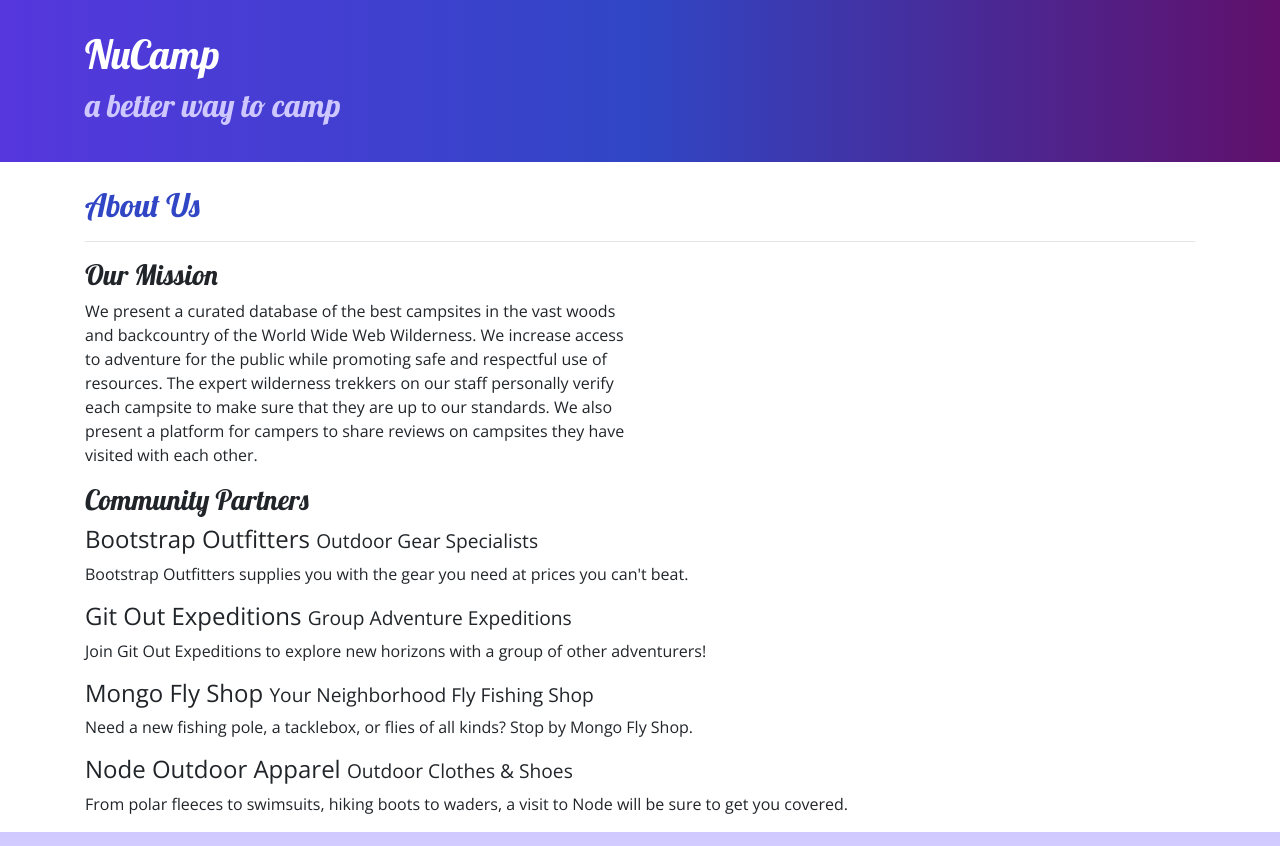
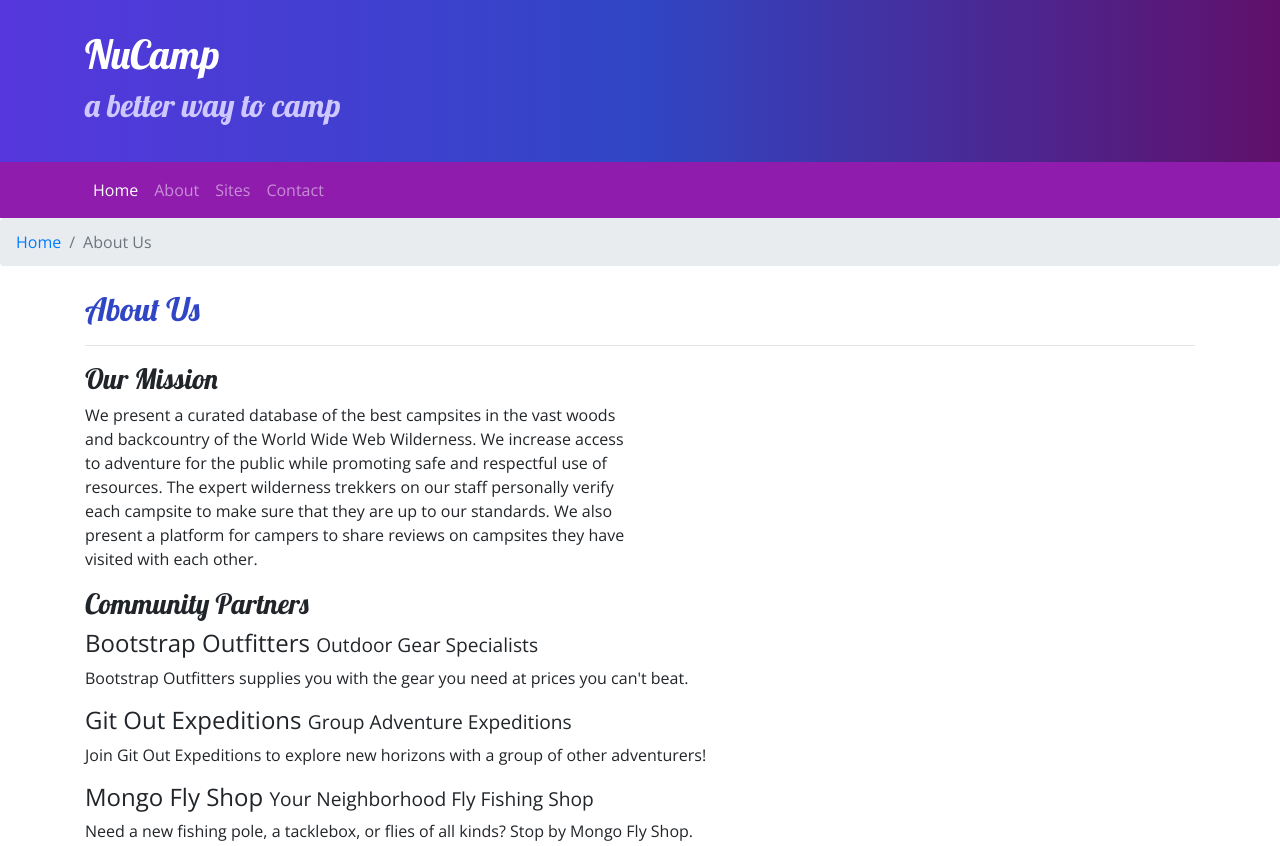
Before and after one commit to willcofer555/Nucamp_site, a website: page aboutus.html in a window 1280 px wide. Shown: the top 846 px of the page. Drawn offline with nearby package versions, Linux system fonts and the light colour scheme.

Commit message:
update navigation

```diff
--- a/aboutus.html
+++ b/aboutus.html
@@ -24,6 +24,28 @@
             </div>
         </div>
     </header>
+    <nav class="navbar navbar-expand-sm navbar-dark sticky-top">
+            <div class="container">
+                <button class="navbar-toggler ml-auto" type="button" data-toggle="collapse" data-target="nucampNavbar">
+                    <span class="navbar-toggler-icon"> </span>
+                </button>
+                <div class="collapse navbar-collapse " id="nucampNavbar">
+            <ul class="navbar-nav">
+                    <li class="nav-item active"> <a class="nav-link" href="#"> <i class="fa fa-home fa-lg"></i> Home</a></li>
+                    <li class="nav-item"> <a class="nav-link" href="aboutus.html"> <i class="fa fa-info fa-lg"></i> About</a></li>
+                    <li class="nav-item"> <a class="nav-link" href="#"> <i class="fa fa-list fa-lg"></i> Sites</a></li>
+                    <li class="nav-item"> <a class="nav-link"  href="#"> <i class="fa fa-address-card fa-lg" ></i> Contact</a></li>
+                </ul>
+            </div>
+            </div>
+            </nav>
+            <ol class="breadcrumb">
+                <li class="breadcrumb-item"> <a href="index.html">Home</a> </li>
+                <li class="breadcrumb-item active">About Us</li>
+
+
+
+            </ol>
 
     <div class="container">
         <div class="row mt-4">
--- a/package.json
+++ b/package.json
@@ -14,8 +14,9 @@
     "lite-server": "^2.3.0"
   },
   "dependencies": {
-    "bootstrap": "^4.0.0",
-    "jquery": "^3.3.1",
+    "bootstrap": "^4.4.1",
+    "font-awesome": "^4.7.0",
+    "jquery": "^3.4.1",
     "popper.js": "^1.12.9"
   }
 }
```
Also changed, not shown: index.html (+5 -4 lines), 1 other file.
